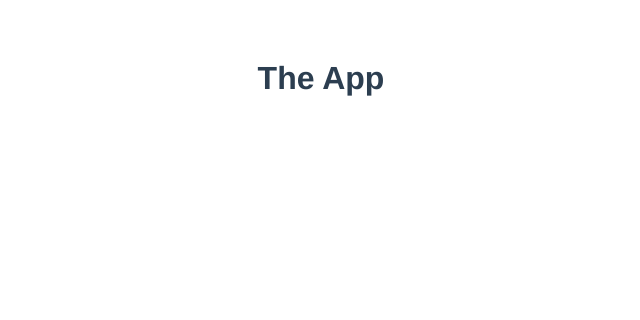
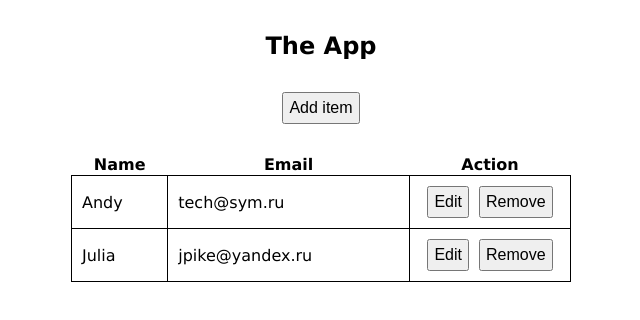
Before and after one commit to andypike7/affluent, a Vue app: page / in a window 1280 px wide. Shown: the top 320 px of the page, without its empty margins (319-959 px from the left). Built offline with nearby package versions, Linux system fonts and the light colour scheme.

Commit message:
Main logic

```diff
--- a/package.json
+++ b/package.json
@@ -41,10 +41,16 @@
       "@vue/prettier",
       "@vue/prettier/@typescript-eslint"
     ],
+
     "parserOptions": {
       "ecmaVersion": 2020
     },
     "rules": {}
+  },
+  "prettier": {
+    "singleQuote": true,
+    "trailingComma": "all",
+    "endOfLine": "auto"
   },
   "browserslist": [
     "> 1%",
--- a/src/App.vue
+++ b/src/App.vue
@@ -1,24 +1,180 @@
 <template>
   <div id="app">
-    <h1>The App</h1>
+    <header>The App</header>
+    <button v-if="!adding && !editing" @click="showAddForm">Add item</button>
+    <form v-if="adding || editing" @submit.prevent="submitForm">
+      <div class="subheader">{{ adding ? 'New' : 'Update' }} item</div>
+      <input v-model="name" placeholder="Name" />
+      <input v-model="email" placeholder="Email" />
+      <button type="submit">
+        {{ adding ? 'Add' : 'Save' }}
+      </button>
+      <button @click="hideForm">Cancel</button>
+      <div v-if="errorMessage !== null" class="error">
+        {{ errorMessage }}
+      </div>
+    </form>
+    <div v-if="items.length">
+      <table class="table">
+        <thead>
+          <th>Name</th>
+          <th>Email</th>
+          <th>Action</th>
+        </thead>
+        <tr v-for="(item, index) in items" :key="index">
+          <td>{{ item.name }}</td>
+          <td>{{ item.email }}</td>
+          <td>
+            <button @click="showEditForm(index)">Edit</button>
+            <button @click="removeItem(index)">Remove</button>
+          </td>
+        </tr>
+      </table>
+    </div>
+    <div v-else class="no-items">No items found</div>
   </div>
 </template>
 
 <script lang="ts">
-import Vue from "vue";
+import Vue from 'vue';
+
+interface IItem {
+  name: string;
+  email: string;
+}
 
 export default Vue.extend({
-  name: "App",
+  name: 'App',
+  data() {
+    const items: IItem[] = [];
+    const errorMessage: string | null = null;
+
+    return {
+      items: items,
+      name: '',
+      email: '',
+      errorMessage,
+      adding: false,
+      editing: false,
+      currentIndex: -1,
+    };
+  },
+  mounted() {
+    const defaultItems: IItem[] = [
+      { name: 'Andy', email: 'tech@sym.ru' },
+      { name: 'Julia', email: 'jpike@yandex.ru' },
+    ];
+
+    this.items = defaultItems;
+  },
+  methods: {
+    showAddForm() {
+      this.name = '';
+      this.email = '';
+      this.adding = true;
+      this.editing = false;
+      this.errorMessage = null;
+    },
+    showEditForm(index: number) {
+      const item = this.items[index];
+
+      this.adding = false;
+      this.editing = true;
+      this.name = item.name;
+      this.email = item.email;
+      this.currentIndex = index;
+      this.errorMessage = null;
+    },
+    validateForm() {
+      const errors = [];
+
+      if (this.name.trim() === '') {
+        errors.push('Name');
+      }
+      if (this.email.trim() === '') {
+        errors.push('Email');
+      }
+      return errors;
+    },
+    submitForm() {
+      const errors = this.validateForm();
+
+      if (errors.length) {
+        this.errorMessage = `${errors.join(' and ')} should not be empty.`;
+      } else {
+        this.errorMessage = null;
+        if (this.adding) {
+          this.items.push({
+            name: this.name,
+            email: this.email,
+          });
+          console.log(`Added (${this.items.length})`);
+        } else {
+          const item = this.items[this.currentIndex];
+
+          item.name = this.name;
+          item.email = this.email;
+        }
+        this.hideForm();
+      }
+    },
+    removeItem(index: number) {
+      if (confirm('Are you sure?')) {
+        this.items.splice(index, 1);
+        if (this.editing && index === this.currentIndex) {
+          this.hideForm();
+        }
+      }
+    },
+    hideForm() {
+      this.adding = false;
+      this.editing = false;
+    },
+  },
 });
 </script>
 
 <style lang="scss">
 #app {
-  font-family: Avenir, Helvetica, Arial, sans-serif;
-  -webkit-font-smoothing: antialiased;
-  -moz-osx-font-smoothing: grayscale;
+  font-family: Verdana;
   text-align: center;
-  color: #2c3e50;
-  margin-top: 60px;
+  font-size: 16px;
+  button,
+  input {
+    padding: 5px;
+    margin: 0 5px;
+    font-size: 16px;
+  }
+}
+header {
+  font-size: 24px;
+  margin: 32px auto;
+  font-weight: bold;
+}
+.subheader {
+  font-size: 16px;
+  font-weight: bold;
+  margin-bottom: 16px;
+}
+.error {
+  color: red;
+  margin-top: 10px;
+}
+.table {
+  margin: 30px auto;
+  min-width: 500px;
+  border-collapse: collapse;
+  td {
+    text-align: left;
+    padding: 10px;
+    border: 1px solid black;
+    &:last-of-type {
+      width: 140px;
+      text-align: center;
+    }
+  }
+}
+.no-items {
+  margin-top: 30px;
 }
 </style>
```
